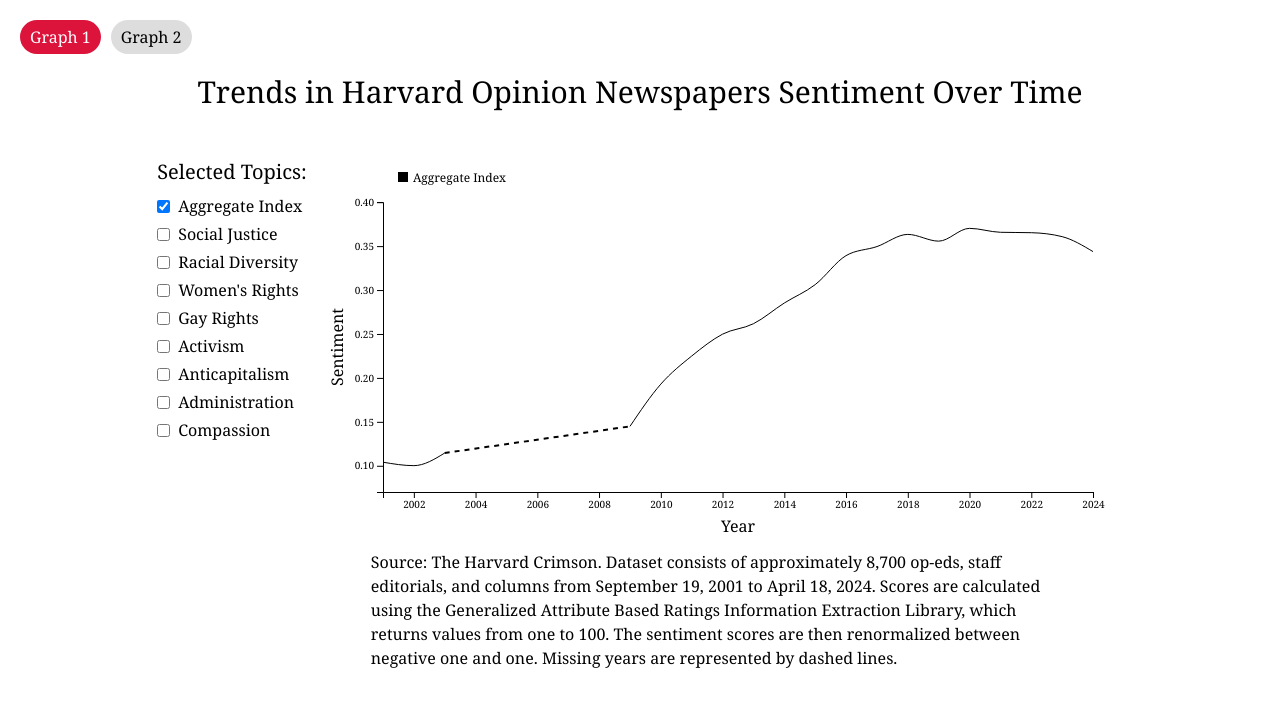
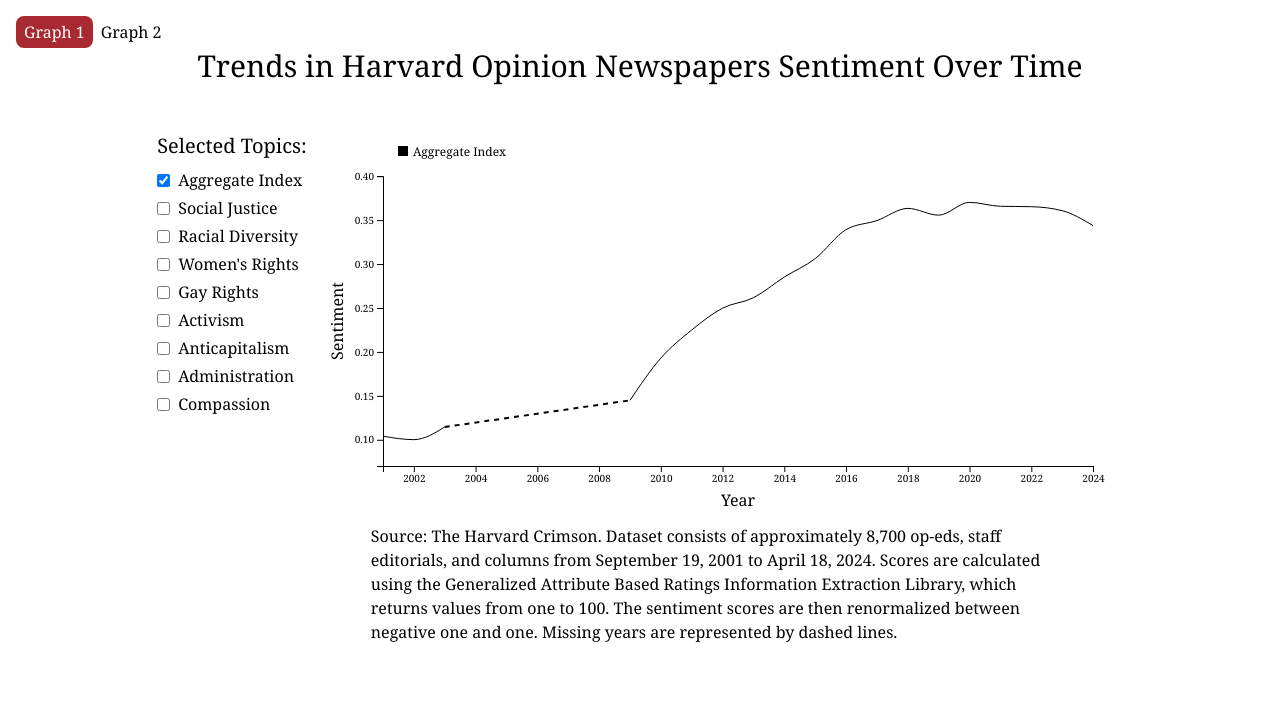
Before and after one commit to theharvardcrimson/sentiment-analysis-graphs, a React (Create React App) app: page /graph1 in a window 1280 px wide. Shown: the top 706 px of the page. Built offline with nearby package versions, Linux system fonts and the light colour scheme.

Commit message:
fix tooltips remove App.css remove old tooltip text

```diff
--- a/src/App.css
+++ /dev/null
@@ -1,30 +0,0 @@
-/* Global styles */
-.App {
-  text-align: center;
-  padding: 20px;
-}
-
-.App-header {
-  background-color: #282c34;
-  min-height: 100vh;
-  display: flex;
-  flex-direction: column;
-  align-items: center;
-  justify-content: center;
-  font-size: calc(10px + 2vmin);
-  color: white;
-}
-
-.toggle-label {
-  cursor: pointer;
-  display: inline-block;
-  padding: 5px 10px;
-  background-color: #ddd;
-  border-radius: 20px;
-  margin-right: 10px;
-}
-
-.toggle-label.active {
-  background-color: crimson;
-  color: white;
-}
--- a/src/App.js
+++ b/src/App.js
@@ -1,12 +1,10 @@
 import React, { useState } from 'react';
-import './App.css';
 import Graph1Packaged from './Graph1Packaged';
 import Graph2Packaged from './Graph2Packaged';
 
 function App() {
   // State to keep track of which graph to display
   const [selectedGraph, setSelectedGraph] = useState('graph1');
-  const [tooltipText, setTooltipText] = useState(''); // State to keep track of tooltip text
 
   // Handle radio button change
   const handleRadioChange = (event) => {
@@ -14,37 +12,28 @@ function App() {
   };
 
   return (
-    <div className="App">
+    <div className="text-center p-4">
       {/* Container for radio button toggles */}
       <div className="flex">
         {/* Toggle for Graph 1 */}
-        <label className={`toggle-label ${selectedGraph === 'graph1' ? 'active' : ''}`}>
+        {['graph1', 'graph2'].map((graph, index) => (
+          <label key={index} className={`cursor-pointer px-2 py-1 rounded-lg ${selectedGraph === graph ? "bg-[#a82931] text-white" : ''}`}>
             <input
               type="radio"
-            value="graph1"
+              value={graph}
               className='hidden'
-            checked={selectedGraph === 'graph1'}
+              checked={selectedGraph === graph}
               onChange={handleRadioChange}
             />
-          Graph 1
+            {graph === 'graph1' ? 'Graph 1' : 'Graph 2'}
           </label>
-        {/* Toggle for Graph 2 */}
-        <label className={`toggle-label ${selectedGraph === 'graph2' ? 'active' : ''}`}>
-          <input
-            type="radio"
-            value="graph2"
-            className='hidden'
-            checked={selectedGraph === 'graph2'}
-            onChange={handleRadioChange}
-          />
-          Graph 2
-        </label>
+        ))}
       </div>
 
       {/* Conditional rendering of Graph components based on selectedGraph state */}
       {selectedGraph === 'graph1'
-        ? <Graph1Packaged setTooltipText={setTooltipText} />
-        : <Graph2Packaged setTooltipText={setTooltipText} />}
+        ? <Graph1Packaged />
+        : <Graph2Packaged />}
       {/* {selectedGraph === 'graph1' ? <GraphCaption1 /> : <GraphCaption2 />} */}
       {/* {tooltipText && <h4 className="max-w-lg mx-auto text-gray-600 mt-2 text-left">
         {tooltipText}
--- a/src/tooltipText.js
+++ b/src/tooltipText.js
@@ -1,22 +1,42 @@
 export const tooltipText = {
-    'HarvardOnlyGraph': "Source: The Harvard Crimson. Dataset consists of approximately 8,700 op-eds, staff editorials, " +
-        "and columns from September 19, 2001 to April 18, 2024. Scores are calculated using the Generalized " +
-        "Attribute Based Ratings Information Extraction Library, which returns values from one to 100. The " +
-        "sentiment scores are then renormalized between negative one and one. Missing years are represented " +
-        "by dashed lines.",
-    'AggregateGraph': "Source: LexisNexis University Wire. Dataset consists of approximately 59,000 op-eds and editorials " +
-        "from September 20, 2000 to February 27, 2023. A stratified sample was calculated, with approximately " +
-        "25,000 observations. Approximately 300 university publications are represented. Elite universities are " +
-        "coded based on US News rankings and acceptance rates. Non-elite universities are all universities that are " +
-        "not elite. Universities are also categorized as public or private and by state and region. Scores are calculated " +
-        "using the Generalized Attribute Based Ratings Information Extraction Library, which returns values from one to 100. " +
-        "The sentiment scores are then renormalized between negative one and one. Missing years are represented by dashed lines.",
-    'Social Justice': `The “social justice” attribute evaluates the extent to which an opinion article or collection of opinion articles expresses support for social and political rights, privileges, and opportunities in society. A high rating is awarded to opinion articles that intensively support social change. For example, articles advocating for voting rights reforms, affordable higher education, or expanded healthcare coverage would all receive high ratings. A medium rating applies to opinion articles  with moderate views on these issues or those that mention them only in passing. Opinion articles  receive a low or zero rating if they barely discuss these issues.`,
-    'Racial Diversity': `The “racial diversity” attribute evaluates the extent to which an opinion article or collection of opinion articles emphasizes racial inequality, racism, and the experiences of racial minorities. A high rating is given to opinion articles that aggressively emphasize the importance of racial diversity. For example, articles that support affirmative action, advocate for a more ethnically diverse student body or faculty, or decry instances of racism on campus would all receive high ratings. A medium rating applies to opinion articles  with moderate views on these issues or those that mention them only in passing. Opinion articles  receive a low or zero rating if they barely discuss these issues.`,
-    "Women's Rights": `The “women’s rights” attribute evaluates the extent to which an opinion article or collection of opinion articles expresses support for women’s rights and feminism. A high rating is awarded to opinion articles that intensively support women and gender diversity. For example, articles that advocate for solutions to sexual harassment or to gender discrimination would all receive high ratings. A medium rating applies to opinion articles  with moderate views on these issues or those that mention them only in passing. Opinion articles  receive a low or zero rating if they barely discuss these issues.`,
-    'Gay Rights': `The “gay rights” attribute evaluates the extent to which an opinion article or collection of opinion articles expresses support for gay rights, lesbian rights, queer rights, or transgender rights. A high rating is given to opinion articles that have strong opinions supporting gay rights. For example, opinion articles that support same sex marriage would receive high ratings. A medium rating applies to opinion articles  with moderate views on these issues or those that mention them only in passing. Opinion articles  receive a low or zero rating if they barely discuss these issues.`,
-    'Activism': `The “activism” attribute evaluates the extent to which an opinion article or collection of opinion articles emphasizes activism and advocacy of either students or workers. A high rating is given to opinion articles that have strong opinions supporting activism and advocacy. For example, articles that support unions, protests, riots, demonstrations, strikes or rallies would all receive high ratings. A medium rating applies to opinion articles  with moderate views on these issues or those that mention them only in passing. Opinion articles  receive a low or zero rating if they barely discuss these issues.`,
-    'Anticapitalism': `The “anticapitalism” attribute evaluates the extent to which an opinion article or collection of opinion articles opposes or criticizes capitalism, the free market, free trade, libertarian ideals, corporate business, the stock market, or the financial system. A high rating is given to articles that have strong opinions opposing capitalism. For example, opinion articles that oppose big business or encourage students to avoid careers in finance would all receive high ratings. A medium rating applies to opinion articles  with moderate views on these issues or those that mention them only in passing. Opinion articles  receive a low or zero rating if they barely discuss these issues.`,
-    "Administration": 'The “administration” attribute evaluates the extent to which an opinion article or collection of opinion articles supports the university administration or a policy that the university has implemented or will implement. A high rating is given to opinion articles that strongly support the university administration or the university policy. A medium rating applies to opinion articles  that express only moderate support for the university administration or a university policy.  Opinion articles  receive a low or zero rating if they barely discuss the university administration or university administration policies.',
-    "Compassion": 'The “compassion” attribute evaluates the extent to which an opinion article exhibits empathy, understanding, and concern for the suffering or well-being of others. A high rating is given to articles that have a strong tone of compassion, empathy, care, and support. For example, articles that feature narratives that highlight personal stories and struggles would receive high ratings. A medium rating is given to articles where the tone of compassion, empathy, care, and support is present but less strong. The rating declines to low or zero when articles lack a compassionate tone and express a tone of indifference to or detachment from societal issues. This assessment also considers how effectively the article uses language that is inclusive, nurturing, and aimed at fostering understanding and support among readers.'
-}
+    'HarvardOnlyGraph': <>
+        Source: <a href="https://www.thecrimson.com/section/opinion/">The Harvard Crimson</a>.
+        Dataset consists of approximately 8,700 op-eds, staff editorials, and columns from September 19, 2001 to April 18, 2024.
+        Scores are calculated using the <a href="https://github.com/elliottmokski/GABRIEL-distribution/blob/main/README.md">Generalized Attribute Based Ratings Information Extraction Library</a>,
+        which returns values from one to 100. The sentiment scores are then renormalized between negative one and one. Missing years are represented by dashed lines.
+    </>,
+    'AggregateGraph': <>
+        Source: <a href="https://signin.lexisnexis.com/lnaccess/app/signin?back=https%3A%2F%2Fadvance.lexis.com%3A443%2Fnexis-uni%2Flaapi%2Fresearch%2Fhome%3Fcontext%3D1516831%26primaryipauth%3Dtrue&aci=nu">LexisNexis University Wire</a>.
+        Dataset consists of approximately 59,000 op-eds and editorials from September 20, 2000 to February 27, 2023. A stratified sample was calculated, with approximately 25,000 observations.
+        Approximately 300 university publications are represented.
+        Elite universities are coded based on US News rankings and acceptance rates.
+        Non-elite universities are all universities that are not elite.
+        Universities are also categorized as public or private and by state and region.
+        Scores are calculated using the <a href="https://github.com/elliottmokski/GABRIEL-distribution/blob/main/README.md">Generalized Attribute Based Ratings Information Extraction Library</a>,
+        which returns values from one to 100. The sentiment scores are then renormalized between negative one and one. Missing years are represented by dashed lines.
+    </>,
+    'Social Justice': <>
+        The “social justice” attribute evaluates the extent to which an opinion article or collection of opinion articles expresses support for social and political rights, privileges, and opportunities in society. A high rating is awarded to opinion articles that intensively support social change. For example, articles advocating for voting rights reforms, affordable higher education, or expanded healthcare coverage would all receive high ratings. A medium rating applies to opinion articles with moderate views on these issues or those that mention them only in passing. Opinion articles receive a low or zero rating if they barely discuss these issues.
+    </>,
+    'Racial Diversity': <>
+        The “racial diversity” attribute evaluates the extent to which an opinion article or collection of opinion articles emphasizes racial inequality, racism, and the experiences of racial minorities. A high rating is given to opinion articles that aggressively emphasize the importance of racial diversity. For example, articles that support affirmative action, advocate for a more ethnically diverse student body or faculty, or decry instances of racism on campus would all receive high ratings. A medium rating applies to opinion articles with moderate views on these issues or those that mention them only in passing. Opinion articles receive a low or zero rating if they barely discuss these issues.
+    </>,
+    "Women's Rights": <>
+        The “women’s rights” attribute evaluates the extent to which an opinion article or collection of opinion articles expresses support for women’s rights and feminism. A high rating is awarded to opinion articles that intensively support women and gender diversity. For example, articles that advocate for solutions to sexual harassment or to gender discrimination would all receive high ratings. A medium rating applies to opinion articles with moderate views on these issues or those that mention them only in passing. Opinion articles receive a low or zero rating if they barely discuss these issues.
+    </>,
+    'Gay Rights': <>
+        The “gay rights” attribute evaluates the extent to which an opinion article or collection of opinion articles expresses support for gay rights, lesbian rights, queer rights, or transgender rights. A high rating is given to opinion articles that have strong opinions supporting gay rights. For example, opinion articles that support same sex marriage would receive high ratings. A medium rating applies to opinion articles with moderate views on these issues or those that mention them only in passing. Opinion articles receive a low or zero rating if they barely discuss these issues.
+    </>,
+    'Activism': <>
+        The “activism” attribute evaluates the extent to which an opinion article or collection of opinion articles emphasizes activism and advocacy of either students or workers. A high rating is given to opinion articles that have strong opinions supporting activism and advocacy. For example, articles that support unions, protests, riots, demonstrations, strikes or rallies would all receive high ratings. A medium rating applies to opinion articles with moderate views on these issues or those that mention them only in passing. Opinion articles receive a low or zero rating if they barely discuss these issues.
+    </>,
+    'Anticapitalism': <>
+        The “anticapitalism” attribute evaluates the extent to which an opinion article or collection of opinion articles opposes or criticizes capitalism, the free market, free trade, libertarian ideals, corporate business, the stock market, or the financial system. A high rating is given to articles that have strong opinions opposing capitalism. For example, opinion articles that oppose big business or encourage students to avoid careers in finance would all receive high ratings. A medium rating applies to opinion articles with moderate views on these issues or those that mention them only in passing. Opinion articles receive a low or zero rating if they barely discuss these issues.
+    </>,
+    "Administration": <>
+        The “administration” attribute evaluates the extent to which an opinion article or collection of opinion articles supports the university administration or a policy that the university has implemented or will implement. A high rating is given to opinion articles that strongly support the university administration or the university policy. A medium rating applies to opinion articles that express only moderate support for the university administration or a university policy. Opinion articles receive a low or zero rating if they barely discuss the university administration or university administration policies.
+    </>,
+    "Compassion": <>
+        The “compassion” attribute evaluates the extent to which an opinion article exhibits empathy, understanding, and concern for the suffering or well-being of others. A high rating is given to articles that have a strong tone of compassion, empathy, care, and support. For example, articles that feature narratives that highlight personal stories and struggles would receive high ratings. A medium rating is given to articles where the tone of compassion, empathy, care, and support is present but less strong. The rating declines to low or zero when articles lack a compassionate tone and express a tone of indifference to or detachment from societal issues. This assessment also considers how effectively the article uses language that is inclusive, nurturing, and aimed at fostering understanding and support among readers.
+    </>
+};
```
Also changed, not shown: src/Graph1Packaged.js (+2 -5 lines), src/Graph2Packaged.js (+2 -9 lines). Lines whose indentation alone changed are shown as unchanged.
